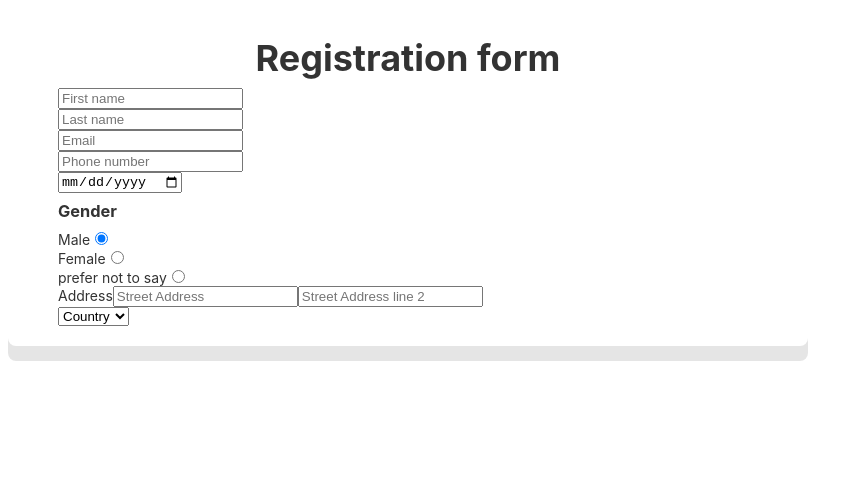
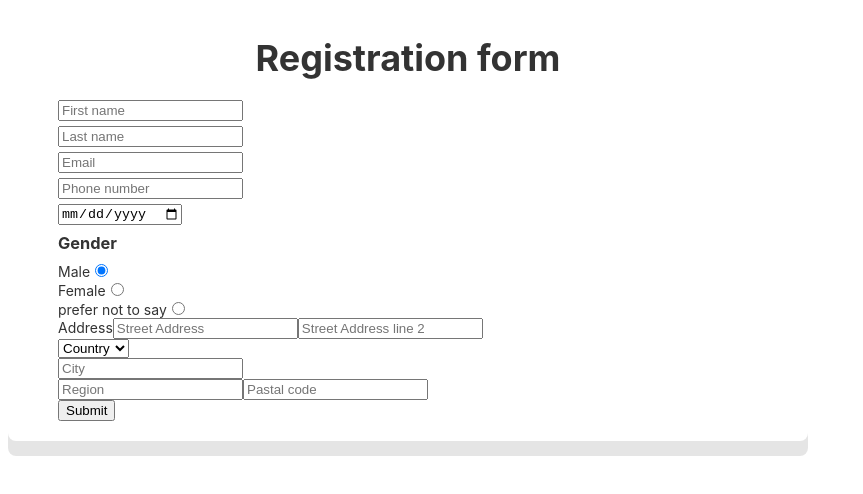
Before and after one commit to AnitaAO/angular-template-form-with-api, an Angular app: page / in a window 1280 px wide. Shown: the top 494 px of the page, without its empty margins (0-863 px from the left). Built offline with nearby package versions, Linux system fonts and the light colour scheme.

Commit message:
class component started

```diff
--- a/src/app/app.component.html
+++ b/src/app/app.component.html
@@ -8,7 +8,7 @@
       <h1>Registration form</h1>
     </header>
 
-    <form>
+    <form class="form" (ngSubmit)="onFormSubmitted">
       <div class="column">
         <div class="input-box">
           <input type="text" placeholder="First name">
@@ -62,8 +62,14 @@
               <option>Nepal</option>
             </select>
           </div>
+          <input type="text" placeholder="City" required/>
+        </div>
+        <div class="column">
+          <input type="text" placeholder="Region" required />
+          <input type="text" placeholder="Pastal code" required />
         </div>
       </div>
+      <input type="submit" value="Submit" class="submit-btn">
     </form>
   </section>
 
--- a/src/app/app.component.ts
+++ b/src/app/app.component.ts
@@ -7,4 +7,8 @@ import { Component } from '@angular/core';
 })
 export class AppComponent {
   title = 'angular-template-form-with-api';
+
+  onFormSubmitted(){
+    console.log("form is submitted successfully")
+  }
 }
```
